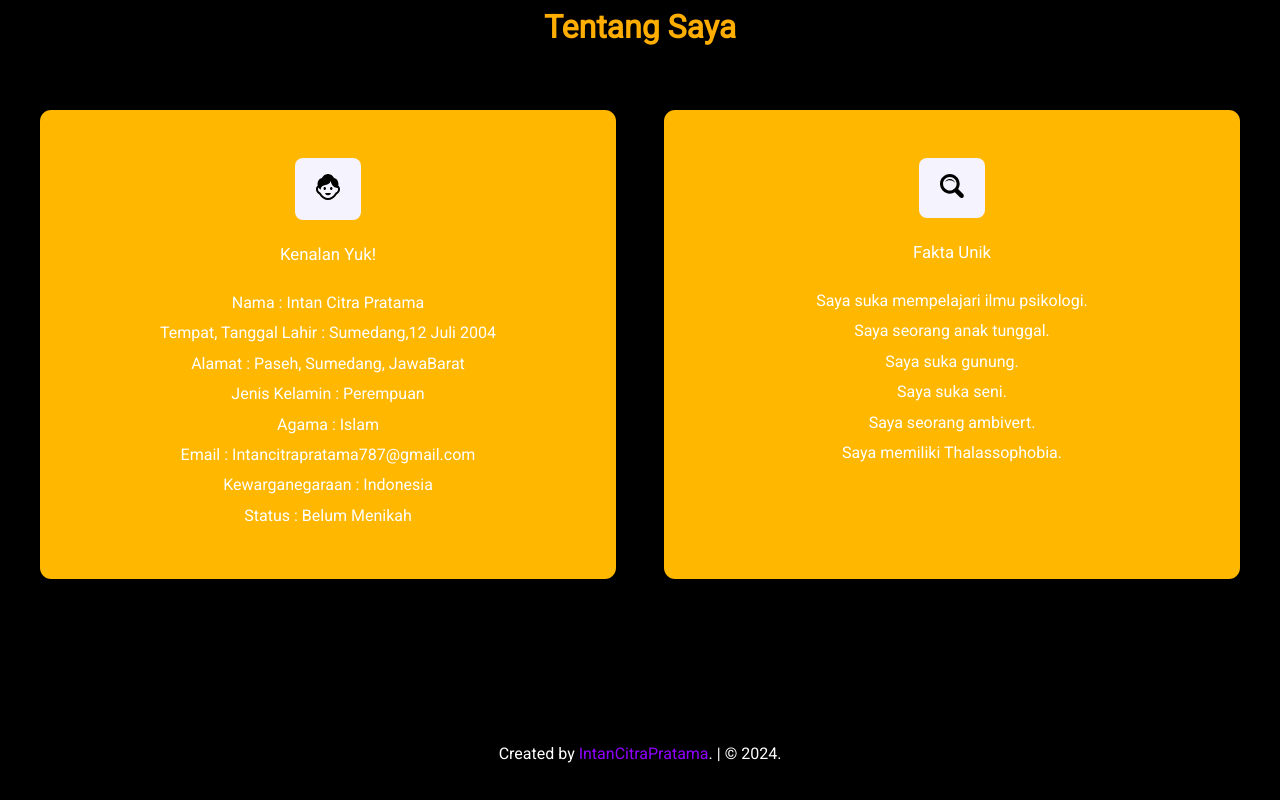
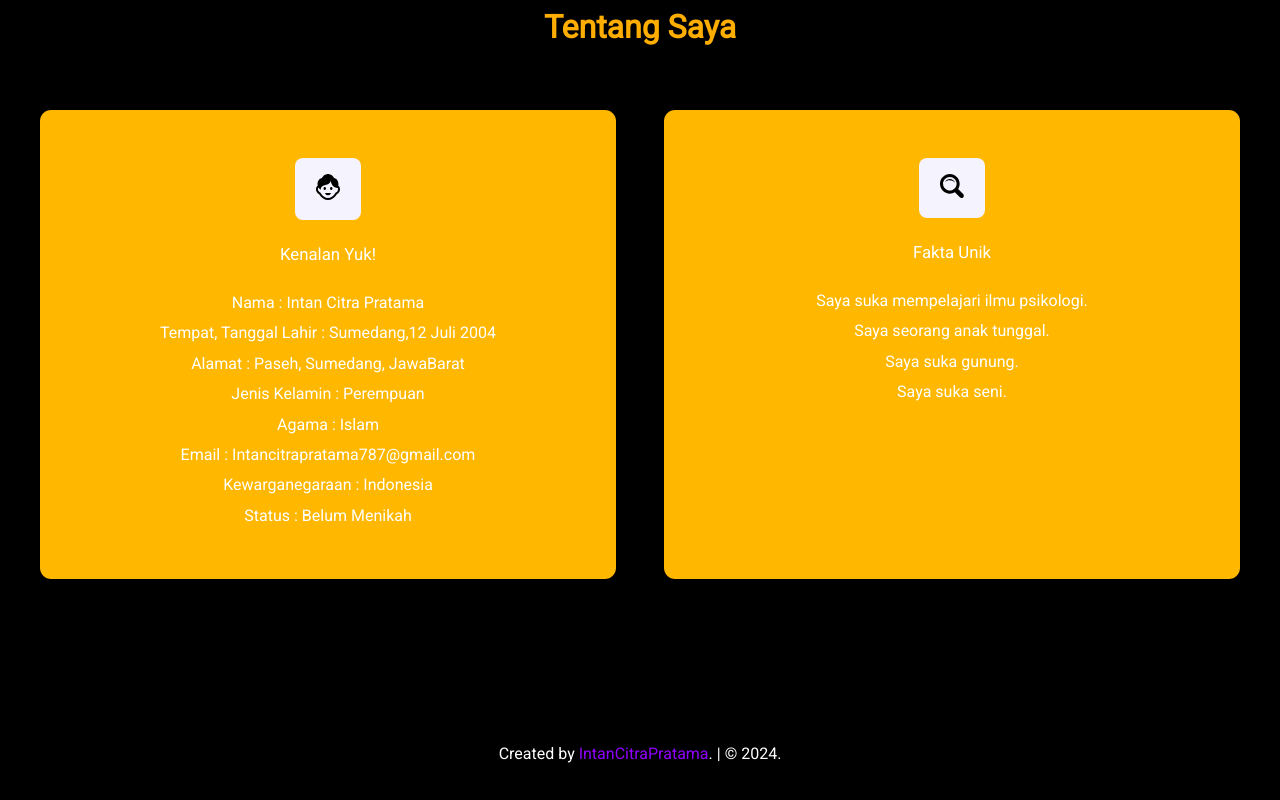
Before and after one commit to IntanCitraPratama/Biodata, a plain HTML site: page index.html in a window 1280 px wide. Shown: the part 926-1726 px from the top of the page. Drawn offline with Linux system fonts and the light colour scheme.

Commit message:
Update index.html

```diff
--- a/index.html
+++ b/index.html
@@ -87,8 +87,7 @@
                     <p> Saya seorang anak tunggal.</p>
                     <p> Saya suka gunung.</p>
                     <p> Saya suka seni.</p>
-                    <p> Saya seorang ambivert.</p>
-                    <P> Saya memiliki Thalassophobia.</P>
+
                  </div>
 
 
```
